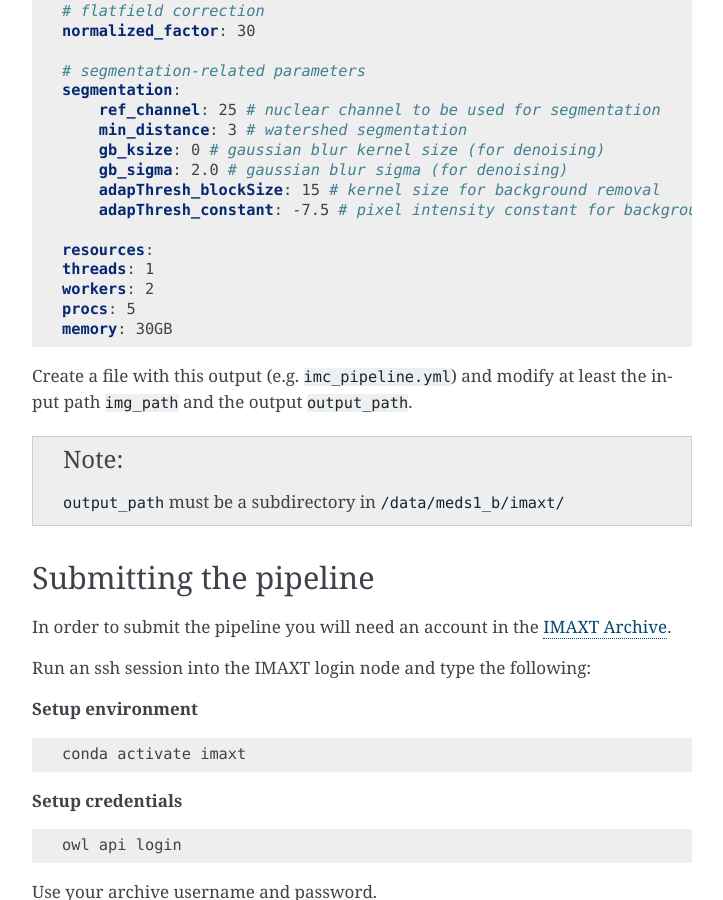
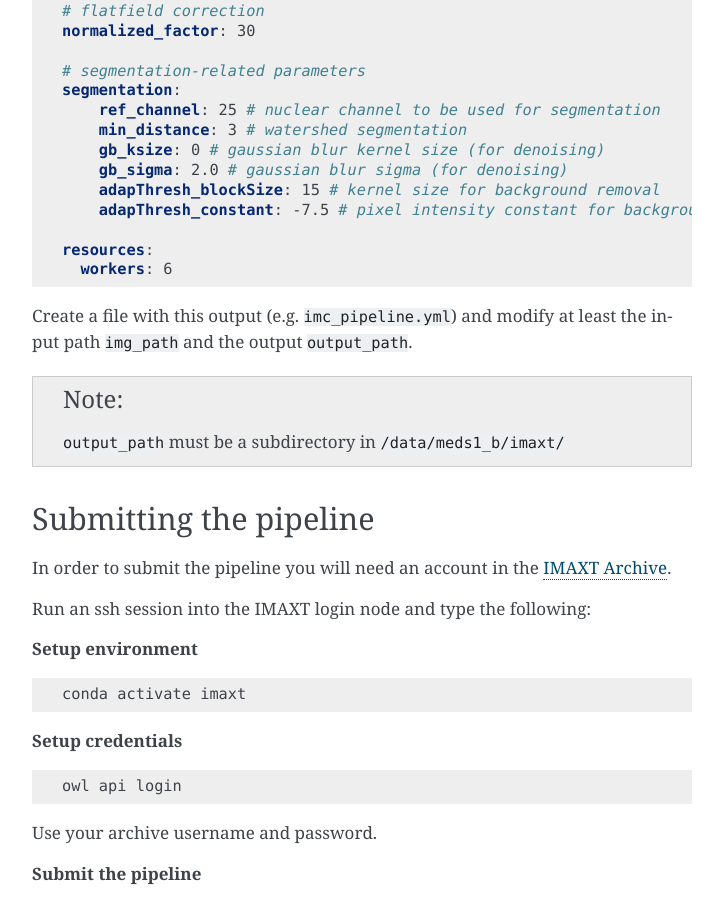
Before and after one commit to IMAXT/imc-nuclear-segmentation, a Sphinx documentation site: the page built from docs/usage.rst, in a window 1280 px wide and 900 px high, scrolled down 596 px. Shown: the whole window, without its empty margins (388-1111 px from the left). Built offline with Sphinx 7.4.7, drawn with Linux system fonts in a browser that asks for light colours; formulas are drawn with MathJax 3.

Commit message:
Update for new resource allocation schema

```diff
--- a/docs/usage.rst
+++ b/docs/usage.rst
@@ -41,10 +41,7 @@ will display a default configuration file similar to:
         adapThresh_constant: -7.5 # pixel intensity constant for background removal
 
     resources:
-    threads: 1
-    workers: 2
-    procs: 5
-    memory: 30GB
+      workers: 6
 
 
 Create a file with this output
```
Also changed, not shown: 1 other file.
